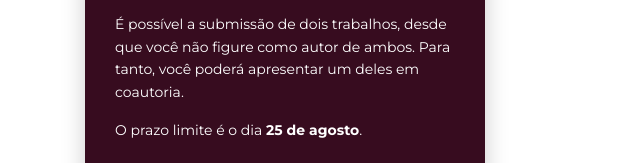
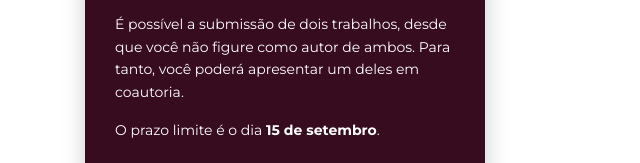
Before and after one commit to cadidh/cadidh.github.io, a website: page index.html in a window 1280 px wide. Shown: the part 2168-2331 px from the top of the page, 640-1280 px from the left. Drawn offline with Linux system fonts and the light colour scheme; a script that the page names is missing.

Commit message:
Alterando data de submissão para o dia 15 de setembro

```diff
--- a/index.html
+++ b/index.html
@@ -194,7 +194,7 @@
                                 <div class="content">
                                     <p>Você poderá optar por desenvolver pesquisa numa das áreas indicadas nos editais.</p>
                                     <p>É possível a submissão de dois trabalhos, desde que você não figure como autor de ambos. Para tanto, você poderá apresentar um deles em coautoria.</p>
-                                    <p>O prazo limite é o dia <strong>25 de agosto</strong>.</p>
+                                    <p>O prazo limite é o dia <strong>15 de setembro</strong>.</p>
                                 </div>
                                 <div class="footer text-center">
                                     <a href="#" class="btn btn-neutral btn-round btn-lg" data-toggle="modal" data-target="#modalSubmissao">Detalhes sobre a submissão</a>
```
